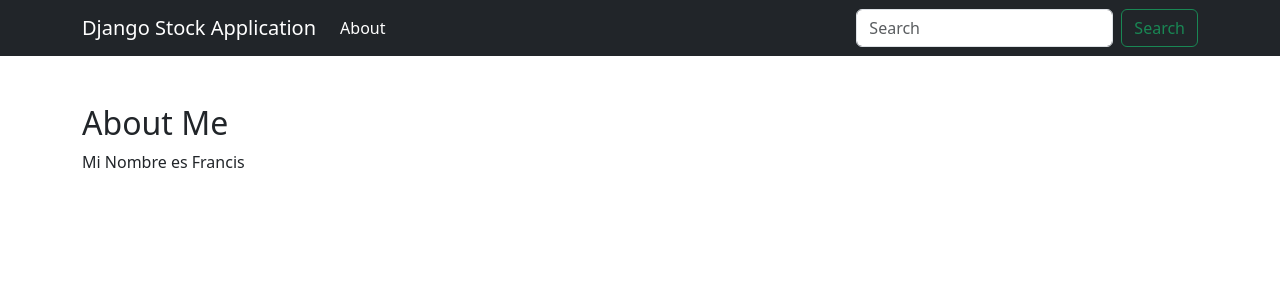
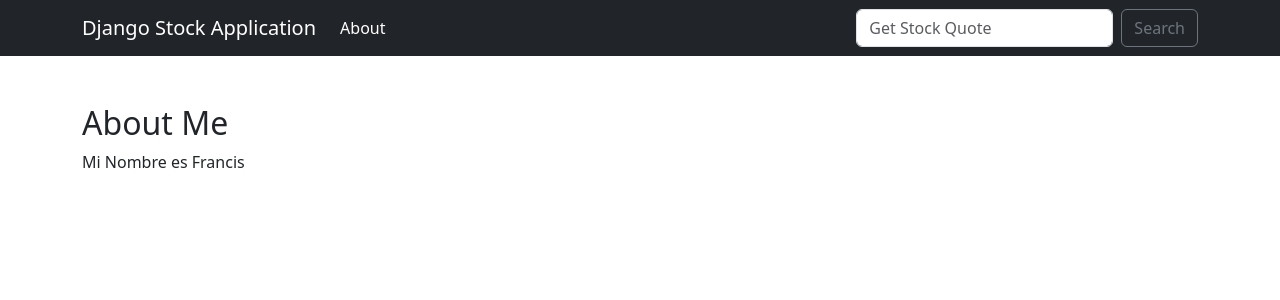
Before and after one commit to FrancisChung/udemy-django-stock, a Django app: page /about.html in a window 1280 px wide. Shown: the top 300 px of the page. Run offline with Django 5.2, Linux system fonts and the light colour scheme.

Commit message:
CSRF Token added + button colour change + text change

```diff
--- a/quotes/templates/base.html
+++ b/quotes/templates/base.html
@@ -21,8 +21,9 @@
             </li>
           </ul>
           <form class="d-flex" role="search">
-            <input class="form-control me-2" type="search" placeholder="Search" aria-label="Search">
-            <button class="btn btn-outline-success" type="submit">Search</button>
+              {% csrf_token  %}
+              <input class="form-control me-2" type="search" placeholder="Get Stock Quote" aria-label="Search">
+              <button class="btn btn-outline-secondary" type="submit">Search</button>
           </form>
         </div>
       </div>
```
